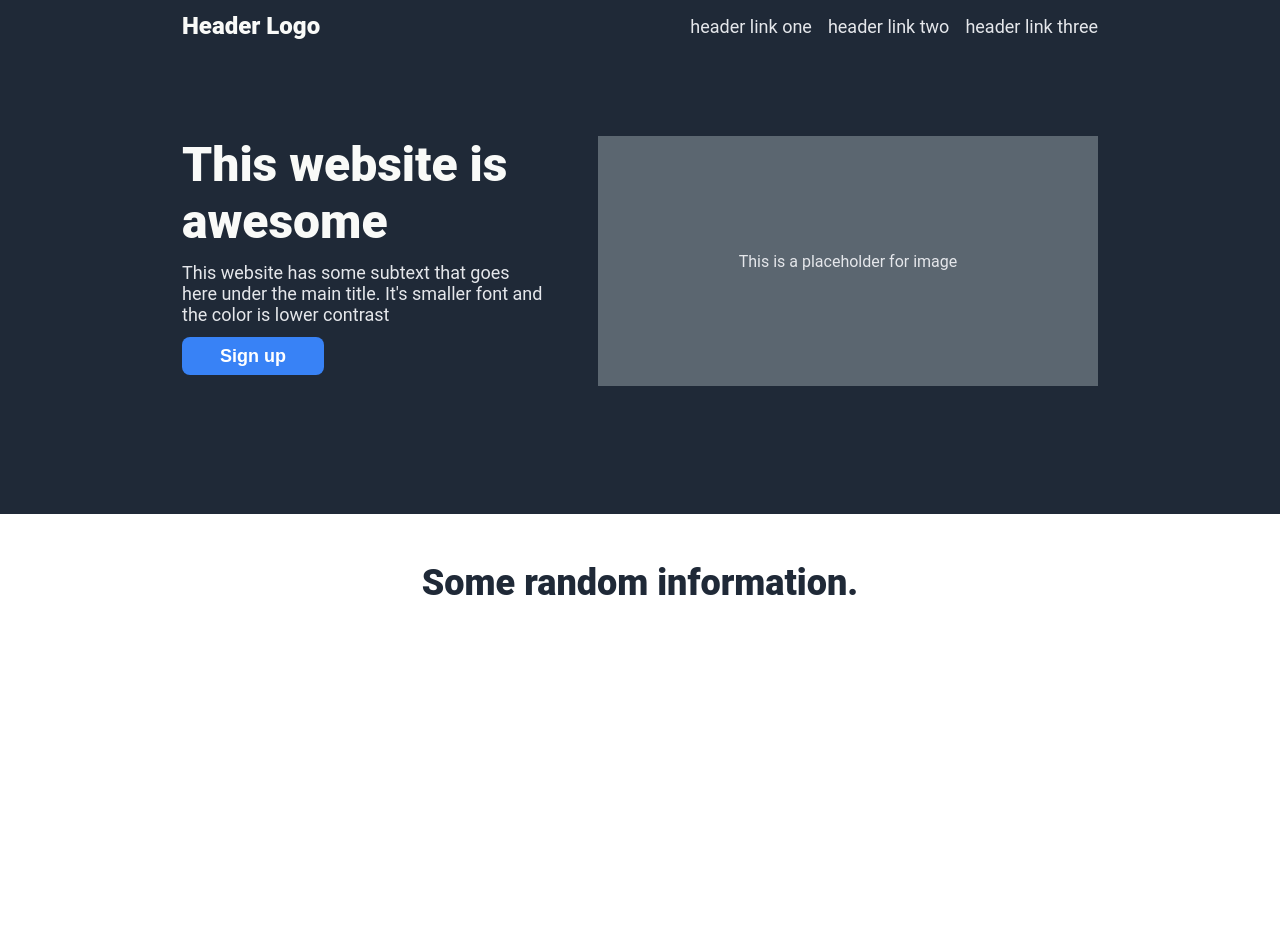
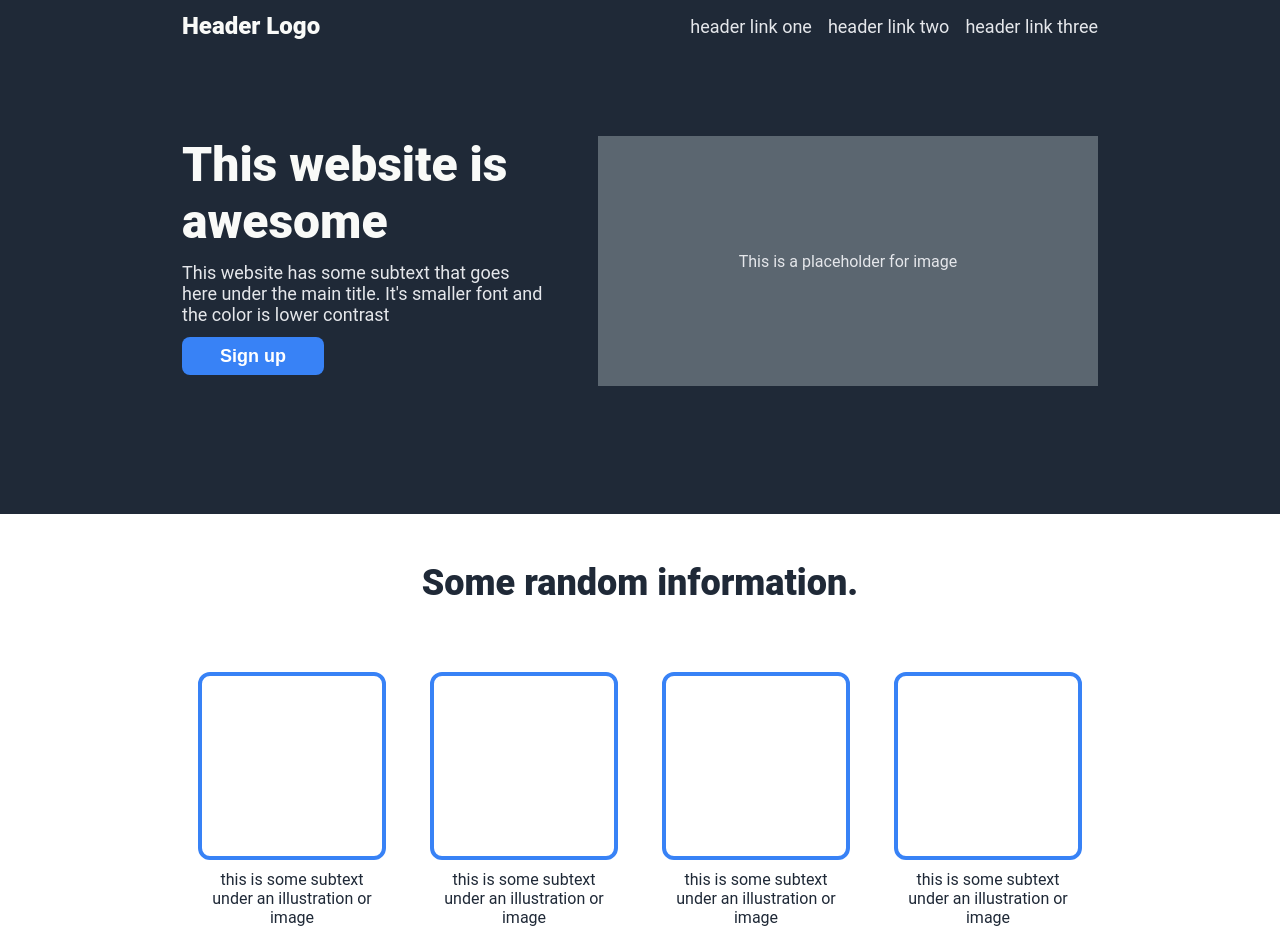
Before and after one commit to Emre-Oktay/landing-page, a plain HTML site: page index.html in a window 1280 px wide. Before the commit the page ends 800 px from the top, so only its background shows below. Drawn offline with Linux system fonts and the light colour scheme.

Commit message:
Add information block

```diff
--- a/index.html
+++ b/index.html
@@ -37,5 +37,44 @@
         Some random information.
     </div>
 
+    <div class="info-container">
+
+        <div class="info-block">
+            <div class="info-box">
+
+            </div>
+            <div class="info-text">
+                this is some subtext under an illustration or image
+            </div>
+        </div>
+
+        <div class="info-block">
+            <div class="info-box">
+
+            </div>
+            <div class="info-text">
+                this is some subtext under an illustration or image
+            </div>
+        </div>
+
+        <div class="info-block">
+            <div class="info-box">
+
+            </div>
+            <div class="info-text">
+                this is some subtext under an illustration or image
+            </div>
+        </div>
+
+        <div class="info-block">
+            <div class="info-box">
+
+            </div>
+            <div class="info-text">
+                this is some subtext under an illustration or image
+            </div>
+        </div>
+
+    </div>
 </body>
 </html>
--- a/style.css
+++ b/style.css
@@ -88,6 +88,38 @@
     color: #1f2937;
 }
 
+.info-container {
+    padding: 10px 182px;
+    display: flex;
+    flex-direction: row;
+    gap: 24px;
+    justify-content: center;
+    align-items: center;
+}
+
+.info-block {
+    padding: 10px;
+    display: flex;
+    flex-direction: column;
+    justify-content: center;
+    align-items: center;
+    text-align: center;
+
+}
+
+.info-box {
+    width: 180px;
+    height: 180px;
+    border: 4px solid #3882f6;
+    border-radius: 12px;
+    margin-bottom: 10px;
+}
+
+.info-text {
+    width: 180px;
+    color: #1f2937;
+}
+
 body {
     margin: 0;
     font-family: Roboto, -apple-system, BlinkMacSystemFont, 'Segoe UI', Oxygen, Ubuntu, Cantarell, 'Open Sans', 'Helvetica Neue', sans-serif;
```
